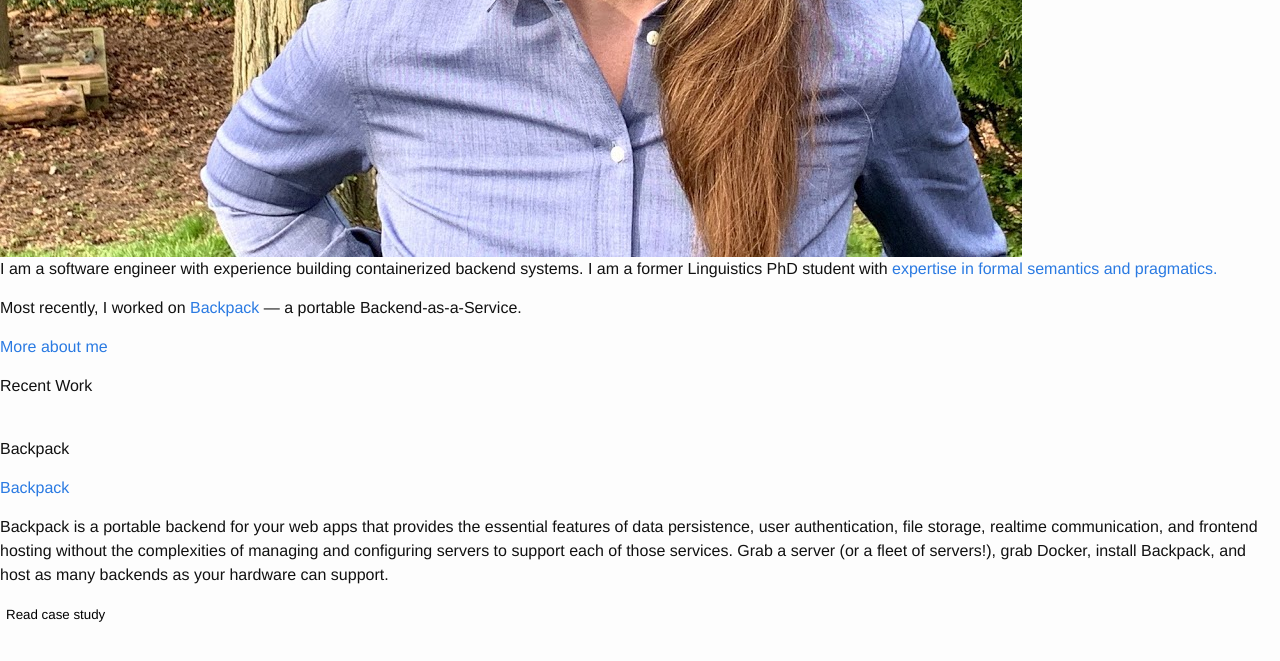
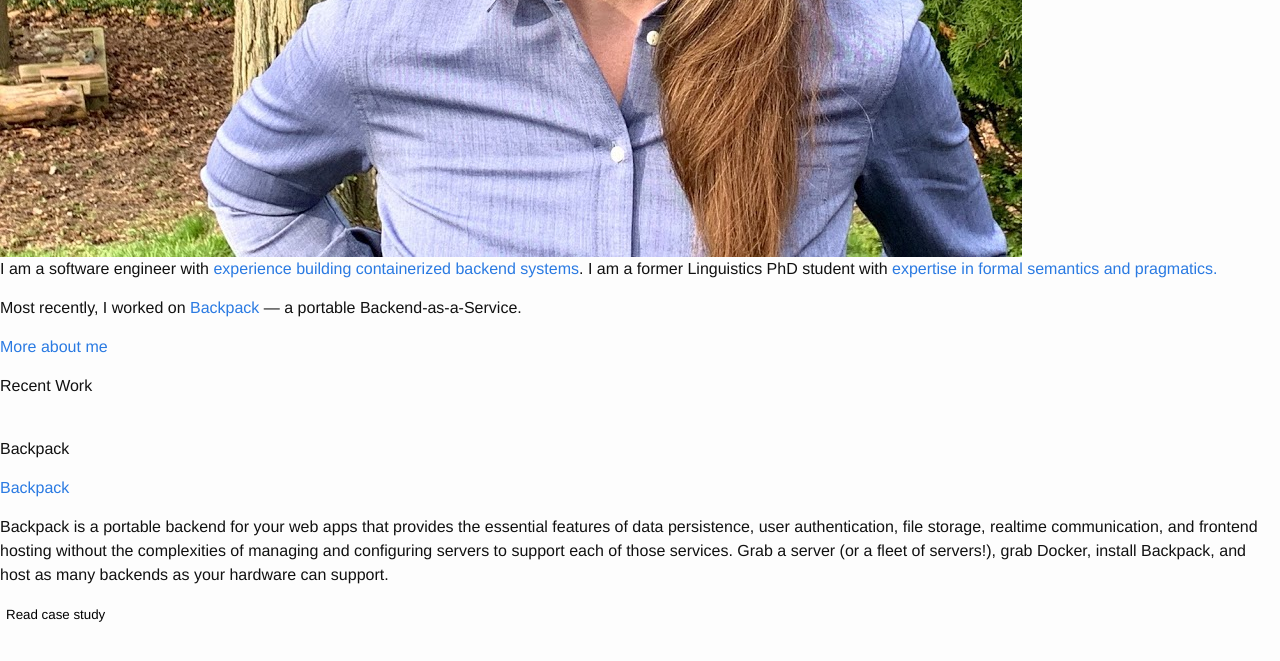
Before and after one commit to lrotschy/lrotschy.github.io, a Jekyll site: the page index.html, which Jekyll copies as it is, in a window 1280 px wide and 900 px high, scrolled down 548 px. Shown: the top 661 px of the window. Built offline with Jekyll 4.4.1, drawn with Linux system fonts in a browser that asks for light colours; some of the changed lines change nothing that is shown.

Commit message:
add link in intro

```diff
--- a/index.html
+++ b/index.html
@@ -30,7 +30,9 @@
       <article>
         <div class="box">
           <p>
-            I am a software engineer with experience building containerized backend systems. I am a former Linguistics
+            I am a software engineer with <a href="https://bkpk.dev/our_team.html">experience building containerized
+              backend
+              systems</a>. I am a former Linguistics
             PhD student with <a href="https://scholar.google.com/citations?user=cGpNV9cAAAAJ">expertise in formal
               semantics and
               pragmatics.</a>
```
